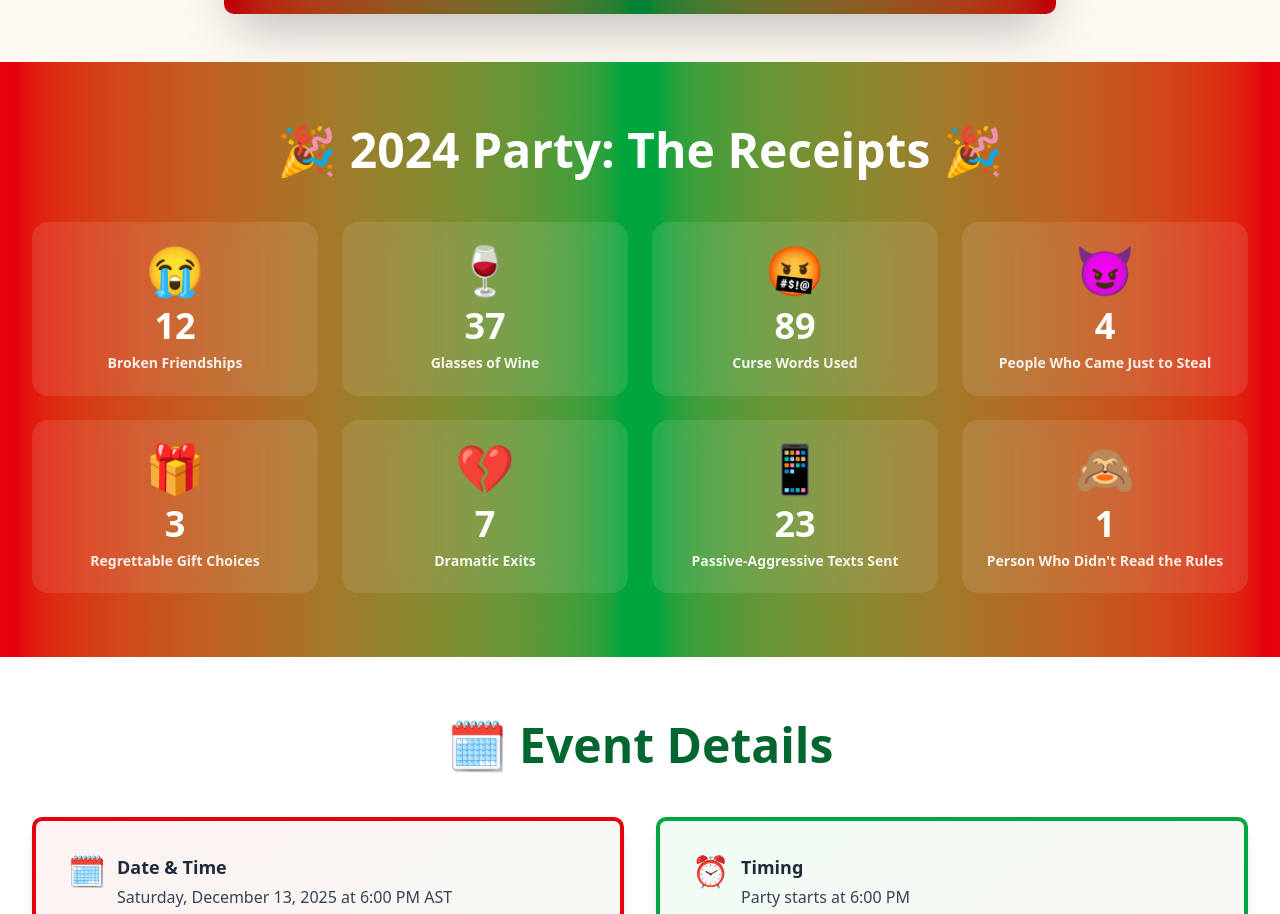
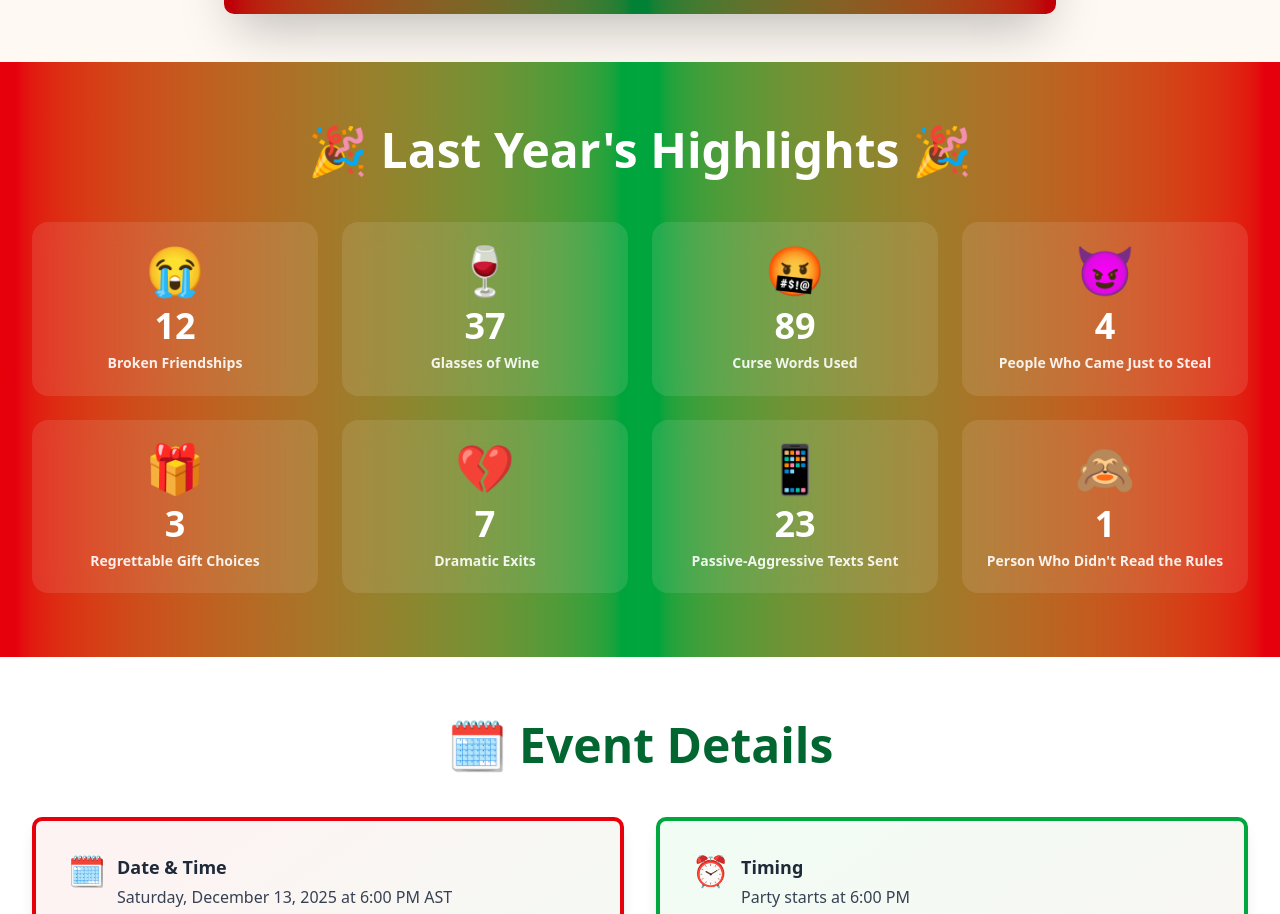
Before and after one commit to rbradshaw9/white-elephant-new, a Next.js app: page / in a window 1280 px wide. Shown: the part 900-1814 px from the top of the page. Built offline with nearby package versions, Linux system fonts and the light colour scheme; no server answers.

Commit message:
Change stats section heading to 'Last Year's Highlights'
- Removed confusing '2024 Party: The Receipts' heading
- Changed to 'Last Year's Highlights' which is clearer and year-agnostic
- All event titles throughout site already pull from settings (eventConfig.title)

```diff
--- a/app/page.tsx
+++ b/app/page.tsx
@@ -100,7 +100,7 @@ export default function Home() {
             viewport={{ once: true }}
             className="text-3xl sm:text-4xl md:text-5xl font-bold text-center mb-6 md:mb-12 px-4"
           >
-            🎉 2024 Party: The Receipts 🎉
+            🎉 Last Year's Highlights 🎉
           </motion.h2>
           <p className="text-center text-white/80 text-sm mb-4 md:hidden">← Swipe to see more →</p>
           <div className="md:grid md:grid-cols-4 md:gap-6 flex md:flex-none overflow-x-auto gap-4 pb-4 md:pb-0 snap-x snap-mandatory scrollbar-hide -mx-4 px-4 md:mx-0 md:px-0">
```
